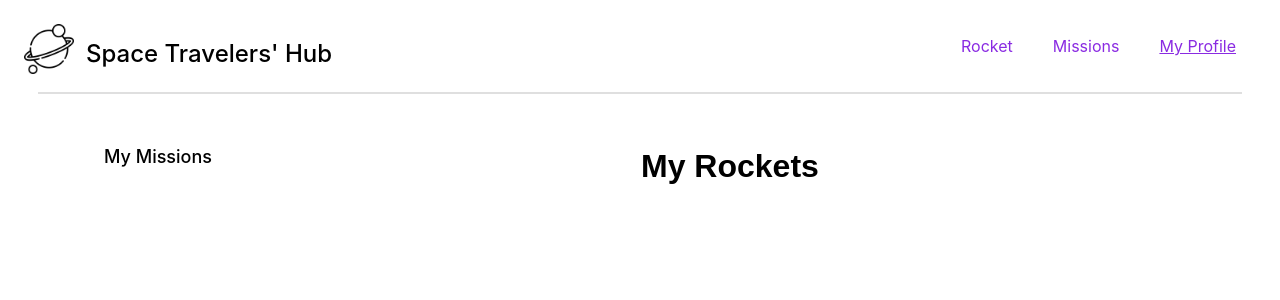
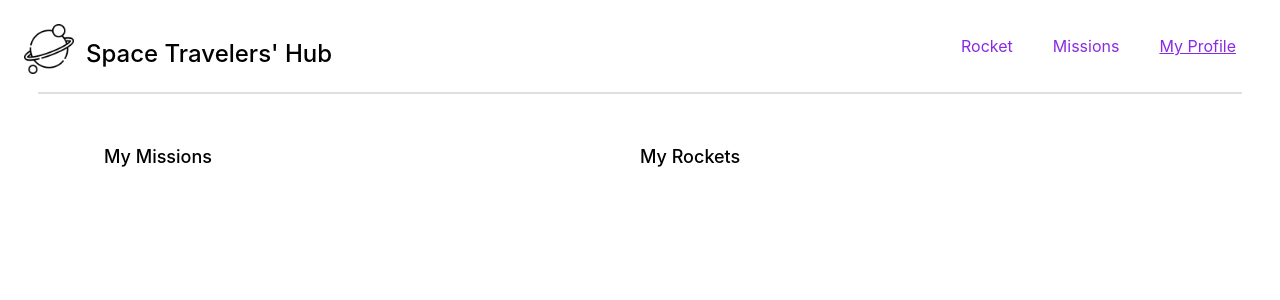
Before and after one commit to zunairkhan811/react-space-project, a React (Create React App) app: page /myprofile in a window 1280 px wide. Shown: the top 300 px of the page. Built offline with nearby package versions, Linux system fonts and the light colour scheme.

Commit message:
Style myProfile page

```diff
--- a/src/components/MyProfile.jsx
+++ b/src/components/MyProfile.jsx
@@ -10,7 +10,7 @@ const MyProfile = () => {
       <div className="profile-container">
         <div className="my-profile">
           <div className="my-missions">
-            <h2 className="missions-title">My Missions</h2>
+            <h1 className="missions-title">My Missions</h1>
             <table className="missions-table">
               <tbody>
                 {missions && missions.map((mission) => (
--- a/src/index.css
+++ b/src/index.css
@@ -194,8 +194,6 @@ button.active-member {
 .card-container {
   display: flex;
   flex-direction: column;
-
-  /* border: 1px solid brown; */
   padding: 30px 20px;
   margin: 20px 20px;
 }
@@ -257,12 +255,13 @@ button.active-member {
   display: flex;
   flex-direction: column;
   width: 50%;
+  margin: 12px auto;
 }
 
 .rocket-container h1 {
-  font-family: sans-serif;
-  padding: 10px 0;
-  margin: 4px 1px;
+  font-weight: 500;
+  font-size: 18px;
+  margin-bottom: 12px;
 }
 
 .rocket-container ul {
@@ -281,10 +280,6 @@ button.active-member {
   display: flex;
 }
 
-.my-missions {
-  width: 50%;
-}
-
 .missions-title {
   font-weight: 500;
   padding-left: 28px;
@@ -297,3 +292,7 @@ button.active-member {
   border-collapse: collapse;
   color: #202020;
 }
+
+.missions-table tr {
+  border: 1px solid rgb(240, 240, 240);
+}
```
